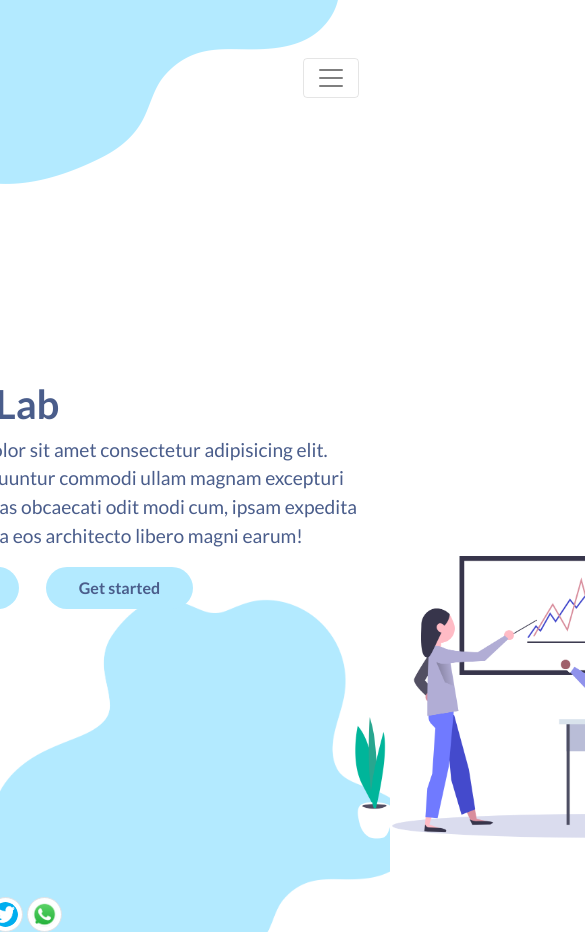
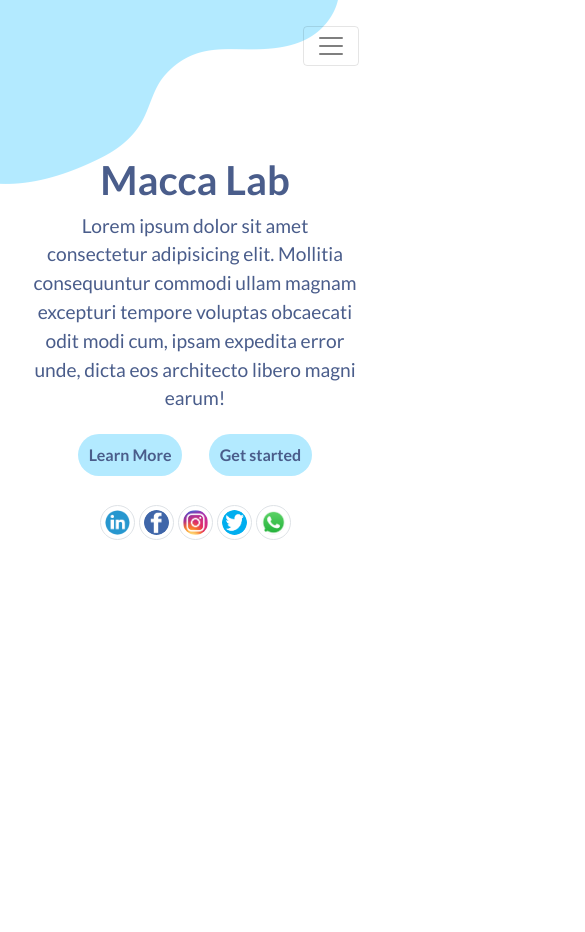
Before and after one commit to mrdyman/landing-page, a plain HTML site: page index.html in a window 390 px wide. Shown: the top 932 px of the page, 585 px wide, since content can reach past the window. After the commit the page ends 844 px from the top, so only its background shows below. Drawn offline with nearby package versions, Linux system fonts and the light colour scheme.

Commit message:
fix responsive

```diff
--- a/index.html
+++ b/index.html
@@ -19,7 +19,7 @@
         <nav class="navbar navbar-expand-lg navbar-light custom-nav bg-transparent">
             <a class="navbar-brand" href="#">
                 <!-- <img src="img/logo.png" width="50px" alt="logo-macca"> -->
-                <span>Home</span>
+                <span class="span-home">Home</span>
             </a>
             <button class="navbar-toggler" type="button" data-toggle="collapse" data-target="#navbarNav"
                 aria-controls="navbarNav" aria-expanded="false" aria-label="Toggle navigation">
@@ -59,8 +59,11 @@
                 <img src="img/img.png" width="500px" alt="img">
             </div>
         </div>
+    </div>
+
+    <div class="container">
         <div class="row section-socmed">
-            <div class="col-12 col-lg-4">
+            <div class="col-sm-12 socmed">
                 <a href="http://www.linkedin/macca">
                     <img class="rounded-circle img-thumbnail" src="img/linkedin_logo.png" alt="linkedin">
                 </a>
--- a/scss/main.scss
+++ b/scss/main.scss
@@ -25,6 +25,11 @@ body {
   background-attachment: fixed;
 
   @media screen and (max-width: 992px) {
+    background-image: url(../img/bg_1.png), url(../img/bg_2.png);
+    background-position: top left, right bottom;
+    background-repeat: no-repeat;
+    background-size: 40vmax, 0vmax;
+    background-attachment: fixed;
   }
 }
 
@@ -46,6 +51,10 @@ body {
         color: lighten($textColor, 10%);
       }
     }
+    @media screen and (max-width: 992px) {
+      .home-span {
+        display: block;
+      }
     }
   }
 
@@ -63,6 +72,11 @@ body {
           color: lighten($textColor, 15%);
         }
       }
+    }
+  }
+  @media screen and (max-width: 992px) {
+    margin-top: -2em;
+    margin-left: -5em;
   }
 }
 
@@ -92,6 +106,20 @@ body {
       text-decoration: none;
     }
   }
+
+  @media screen and (max-width: 992px) {
+    margin: auto;
+    text-align: center;
+    margin-top: 5em;
+    img {
+      display: none;
+    }
+    .custom-btn {
+      padding: 0.5em 0.6em;
+      margin: 0.3em auto;
+      text-align: center;
+    }
+  }
 }
 
 .section-socmed {
@@ -105,4 +133,9 @@ body {
       height: 35px;
     }
   }
+  @media screen and (max-width: 992px) {
+    margin: auto;
+    text-align: center;
+    margin: 1.5em 0em;
   }
+}
```
Also changed, not shown: css/main.css, 1 other file. Lines whose indentation alone changed are shown as unchanged.
